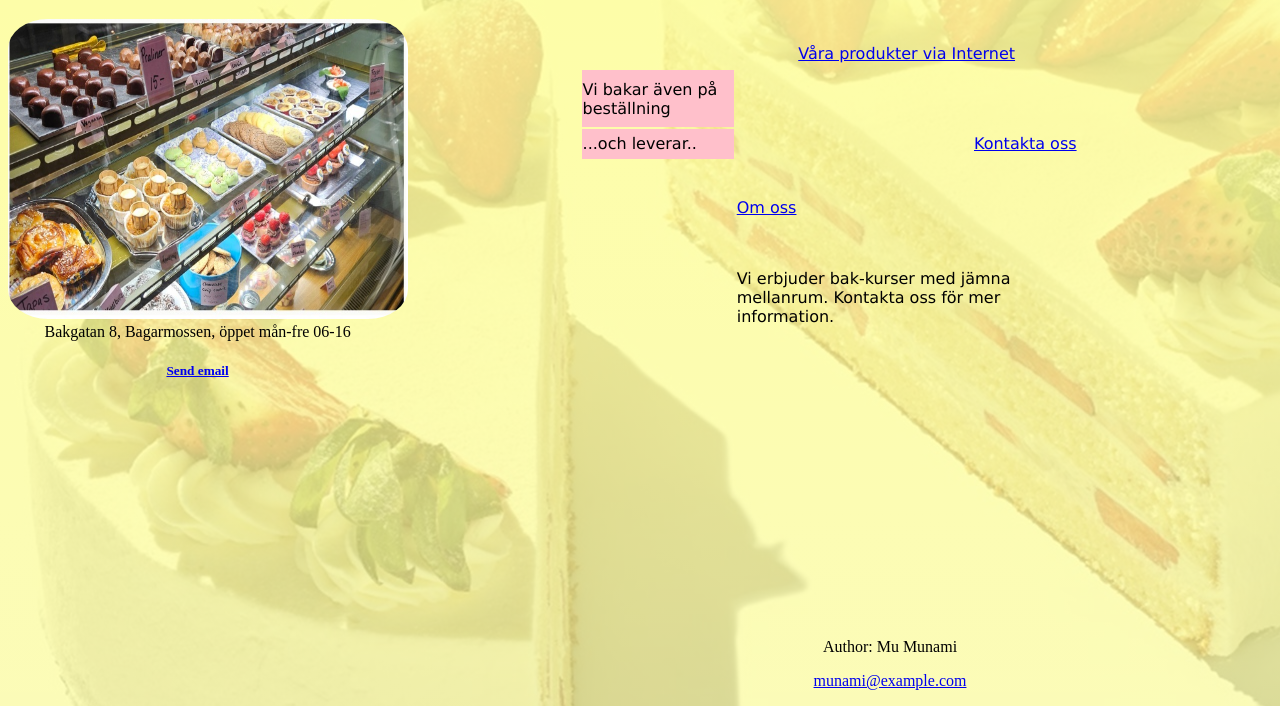
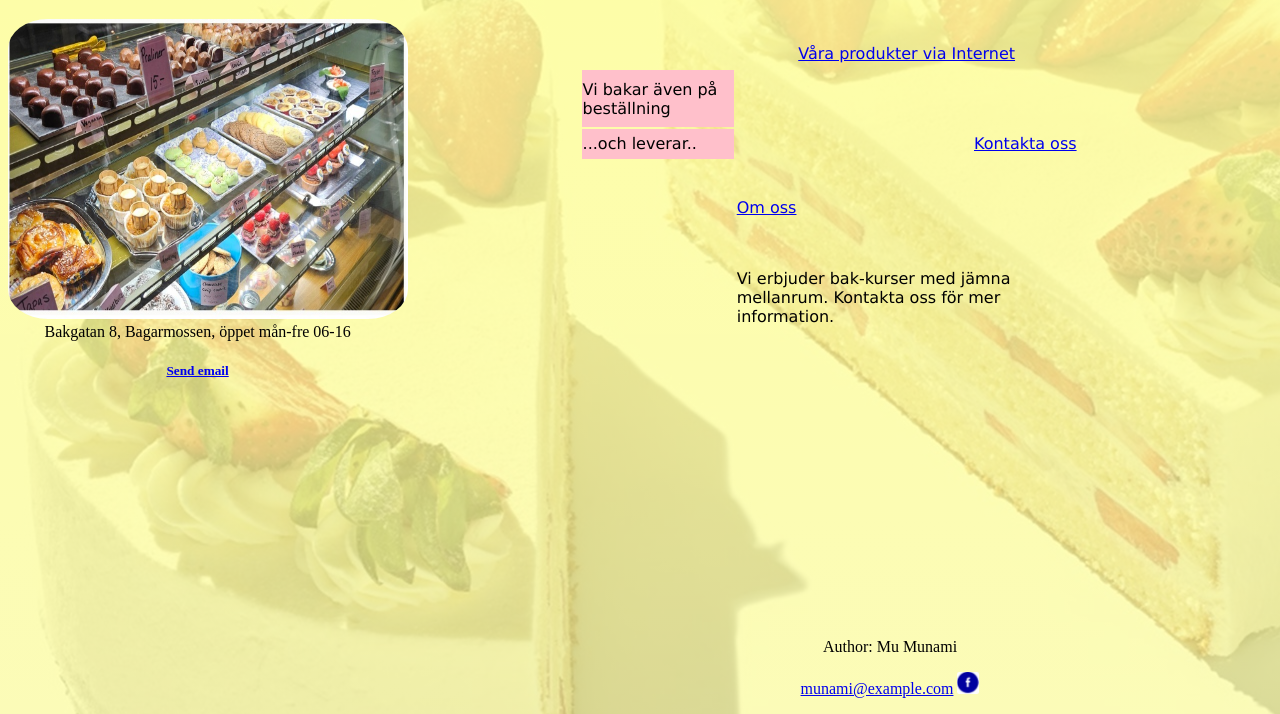
Before and after one commit to Bjorn-Ahlander/MyWeb02, a plain HTML site: page index.html in a window 1280 px wide. Shown: the part 186-900 px from the top of the page. Drawn offline with Linux system fonts and the light colour scheme.

Commit message:
CakeryBoutique_ver01

```diff
--- a/index.html
+++ b/index.html
@@ -51,7 +51,9 @@
 	</div>
 	<footer>
 		<p>Author: Mu Munami</p>
-		<p><a href="mailto:munami@example.com">munami@example.com</a></p>
+		<p><a href="mailto:munami@example.com">munami@example.com</a>
+			<img src="Images/FaceB.jpg" style="width:22px;height:22px;">
+		</p>
 	  </footer>
 </body>
 
```
Also changed, not shown: aboutus.html (+3 -1 lines), contact.html (+3 -1 lines), products.html (+1 -0 lines), Images/FaceB.jpg (added).
